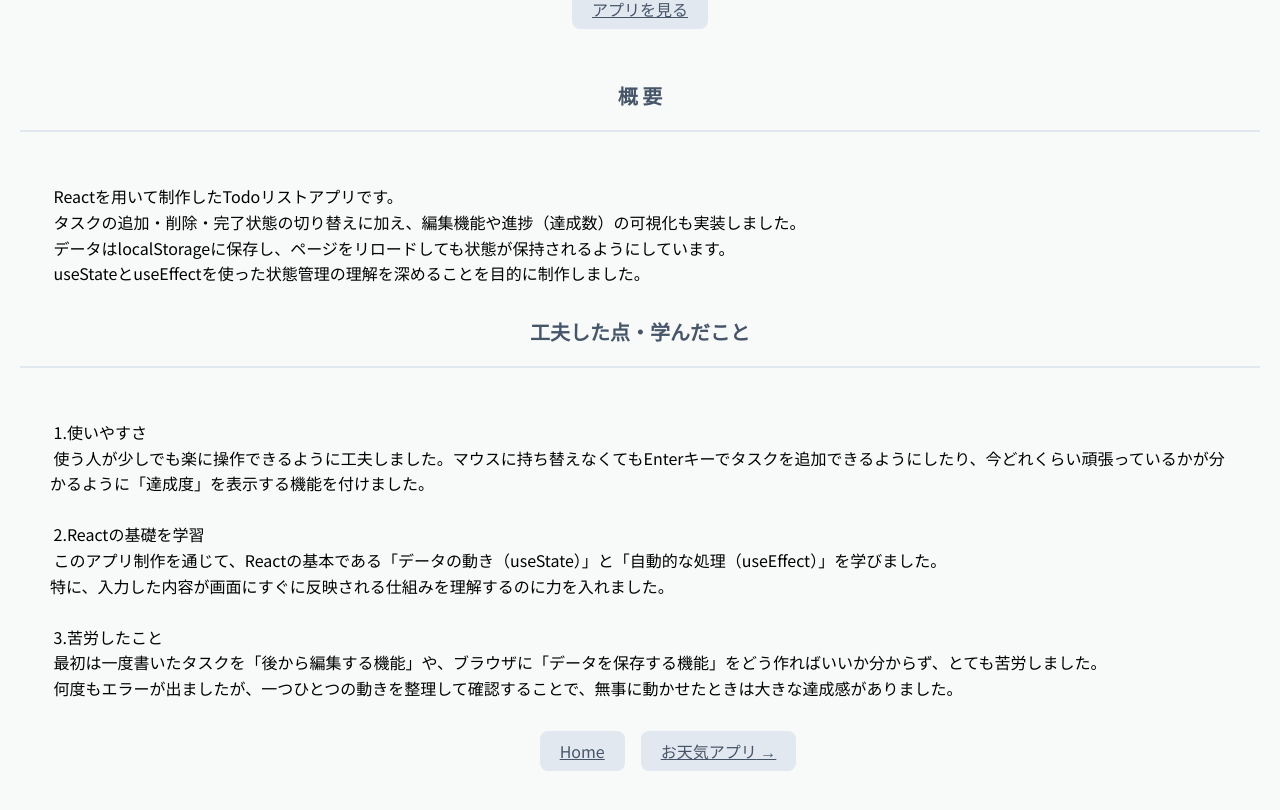
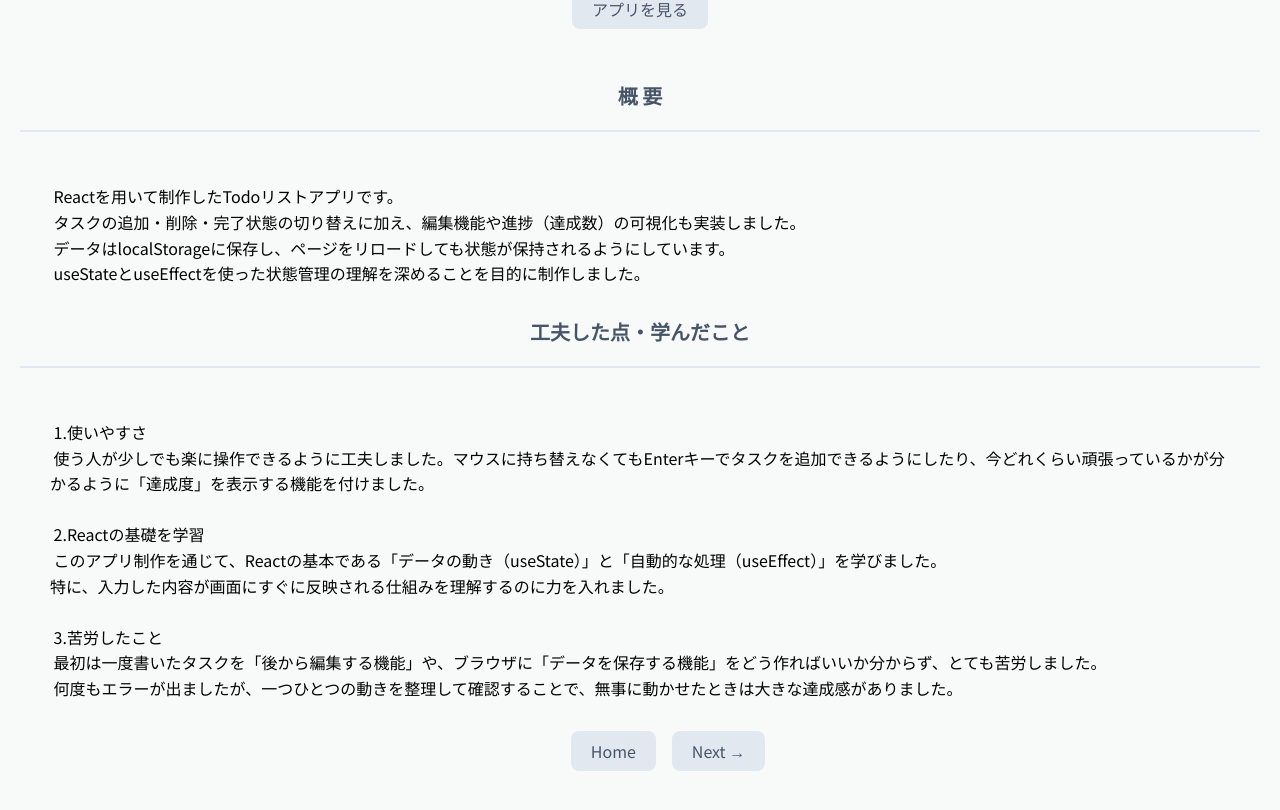
Before and after one commit to ikehatakasumi-del/myportfolio, a Next.js app: page /works/project1 in a window 1280 px wide. Shown: the part 762-1572 px from the top of the page. Built offline with nearby package versions, Linux system fonts and the light colour scheme; a web font is replaced by a local one.

Commit message:
nav-btnの下線を消した

```diff
--- a/app/components/PageNavigation.js
+++ b/app/components/PageNavigation.js
@@ -12,7 +12,8 @@ const PageNavigation = ({currentSlug}) => {
     <div style={{display:"flex", flexWrap:"wrap",justifyContent:"center",gap:"16px"}}>
         {prevWork ? (
         <Link href={`/works/${prevWork.slug}`} className="nav-btn">
-            ← {prevWork.title}
+            ← Prev
+            {/* {prevWork.title} */}
         </Link>
         ):(
             <span className="nav-btn" style={{visibility:"hidden"}}></span>
@@ -22,7 +23,8 @@ const PageNavigation = ({currentSlug}) => {
         </Link>
         {nextWork ? (
         <Link href={`/works/${nextWork.slug}`} className="nav-btn">
-            {nextWork.title} →
+            {/* {nextWork.title}  */}
+            Next →
         </Link>
         ):(
             <span className="nav-btn" style={{visibility:"hidden"}}></span>
--- a/app/globals.css
+++ b/app/globals.css
@@ -214,6 +214,7 @@ h4 {
     margin-bottom:20px;
     margin-top: 30px;
     box-shadow: #334155;
+    text-decoration: none;
 }
 .nav-btn:hover {
     color: white;
@@ -243,11 +244,12 @@ h4 {
     }
     .works-item {
         width: 100%;
-        /* max-width: 450px; */
+        max-width: 450px;
         margin-bottom: 20px;
     }
     .works-list {
         gap: 20px;
+        justify-content: center;
     }
     .works-image{
         width: 100%;
```
